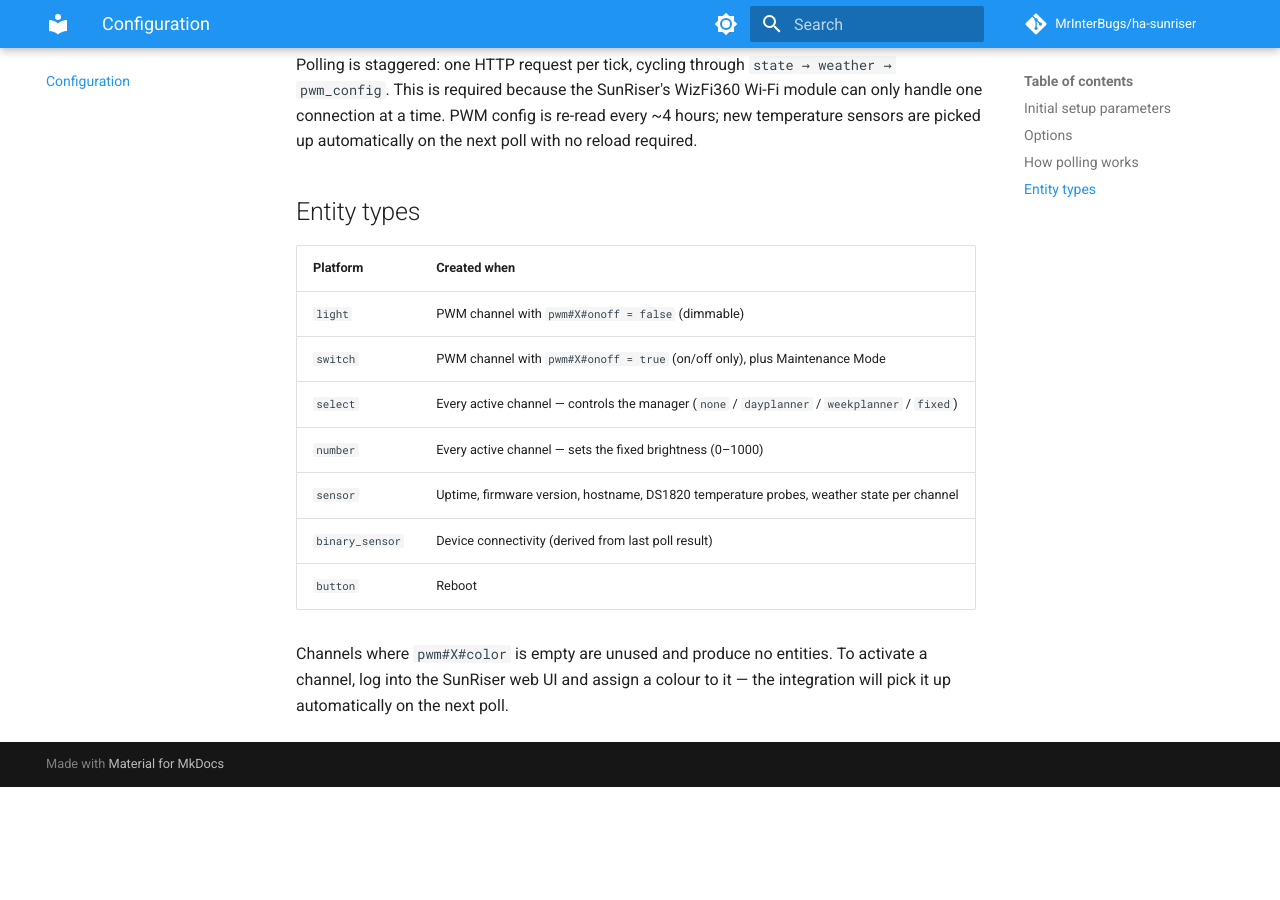
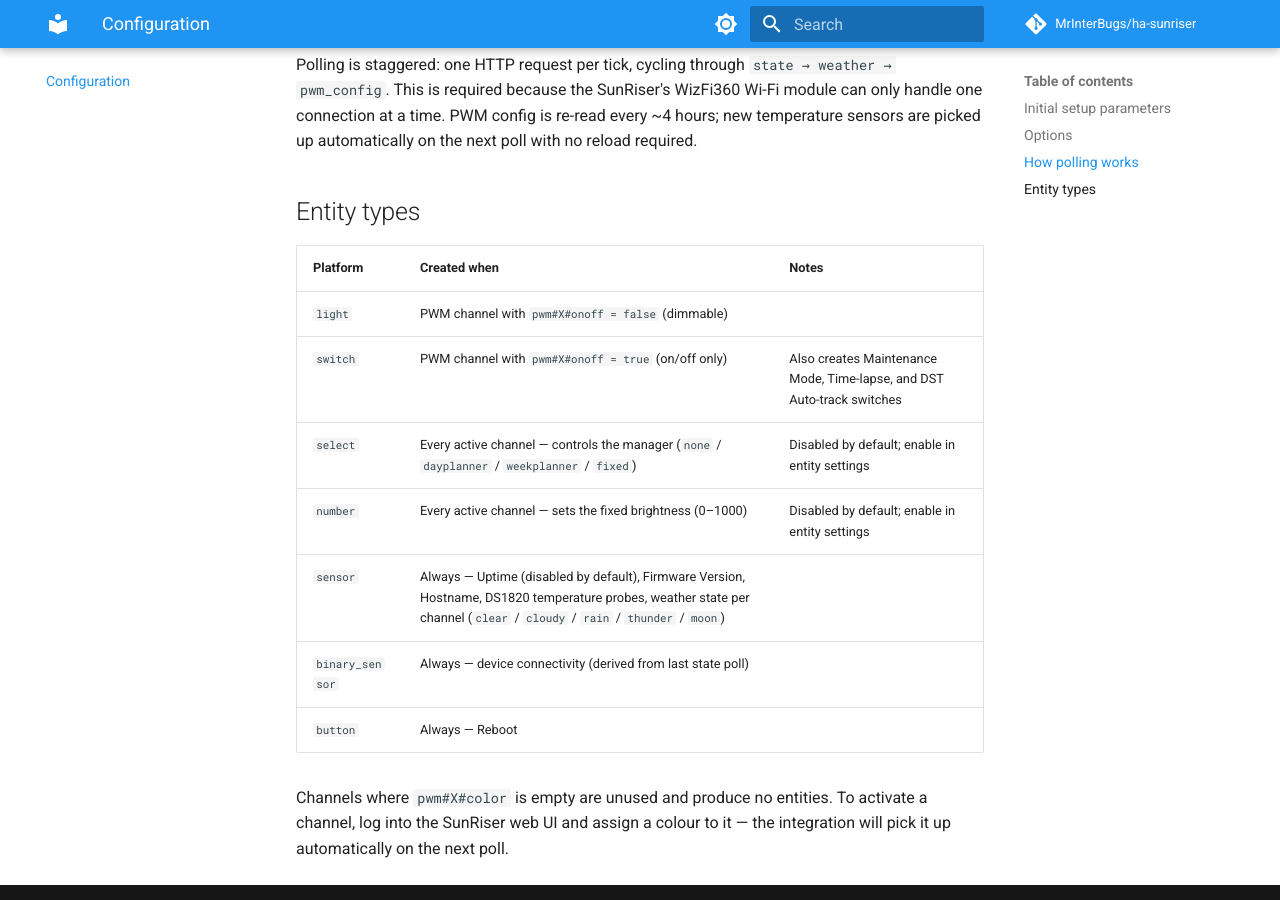
Before and after one commit to MrInterBugs/ha-sunriser, an MkDocs documentation site: the page built from docs/configuration.md, in a window 1280 px wide and 900 px high, scrolled down 905 px. Built offline with MkDocs 1.6.1 and Material for MkDocs 9.7.7, drawn with Linux system fonts in a browser that asks for light colours; comment, search, counter and statistics services are not loaded; before the commit the page ends 1692 px from its top, so only the background shows below that.

Commit message:
docs: audit and correct all user-facing docs against source

```diff
--- a/docs/configuration.md
+++ b/docs/configuration.md
@@ -25,14 +25,14 @@
 
 ## Entity types
 
-| Platform | Created when |
-|---|---|
-| `light` | PWM channel with `pwm#X#onoff = false` (dimmable) |
-| `switch` | PWM channel with `pwm#X#onoff = true` (on/off only), plus Maintenance Mode |
-| `select` | Every active channel — controls the manager (`none` / `dayplanner` / `weekplanner` / `fixed`) |
-| `number` | Every active channel — sets the fixed brightness (0–1000) |
-| `sensor` | Uptime, firmware version, hostname, DS1820 temperature probes, weather state per channel |
-| `binary_sensor` | Device connectivity (derived from last poll result) |
-| `button` | Reboot |
+| Platform | Created when | Notes |
+|---|---|---|
+| `light` | PWM channel with `pwm#X#onoff = false` (dimmable) | |
+| `switch` | PWM channel with `pwm#X#onoff = true` (on/off only) | Also creates Maintenance Mode, Time-lapse, and DST Auto-track switches |
+| `select` | Every active channel — controls the manager (`none` / `dayplanner` / `weekplanner` / `fixed`) | Disabled by default; enable in entity settings |
+| `number` | Every active channel — sets the fixed brightness (0–1000) | Disabled by default; enable in entity settings |
+| `sensor` | Always — Uptime (disabled by default), Firmware Version, Hostname, DS1820 temperature probes, weather state per channel (`clear` / `cloudy` / `rain` / `thunder` / `moon`) | |
+| `binary_sensor` | Always — device connectivity (derived from last state poll) | |
+| `button` | Always — Reboot | |
 
 Channels where `pwm#X#color` is empty are unused and produce no entities. To activate a channel, log into the SunRiser web UI and assign a colour to it — the integration will pick it up automatically on the next poll.
```
Also changed, not shown: docs/index.md (+1 -1 lines), docs/installation.md (+1 -1 lines), docs/services.md (+29 -4 lines), docs/troubleshooting.md (+1 -1 lines).
